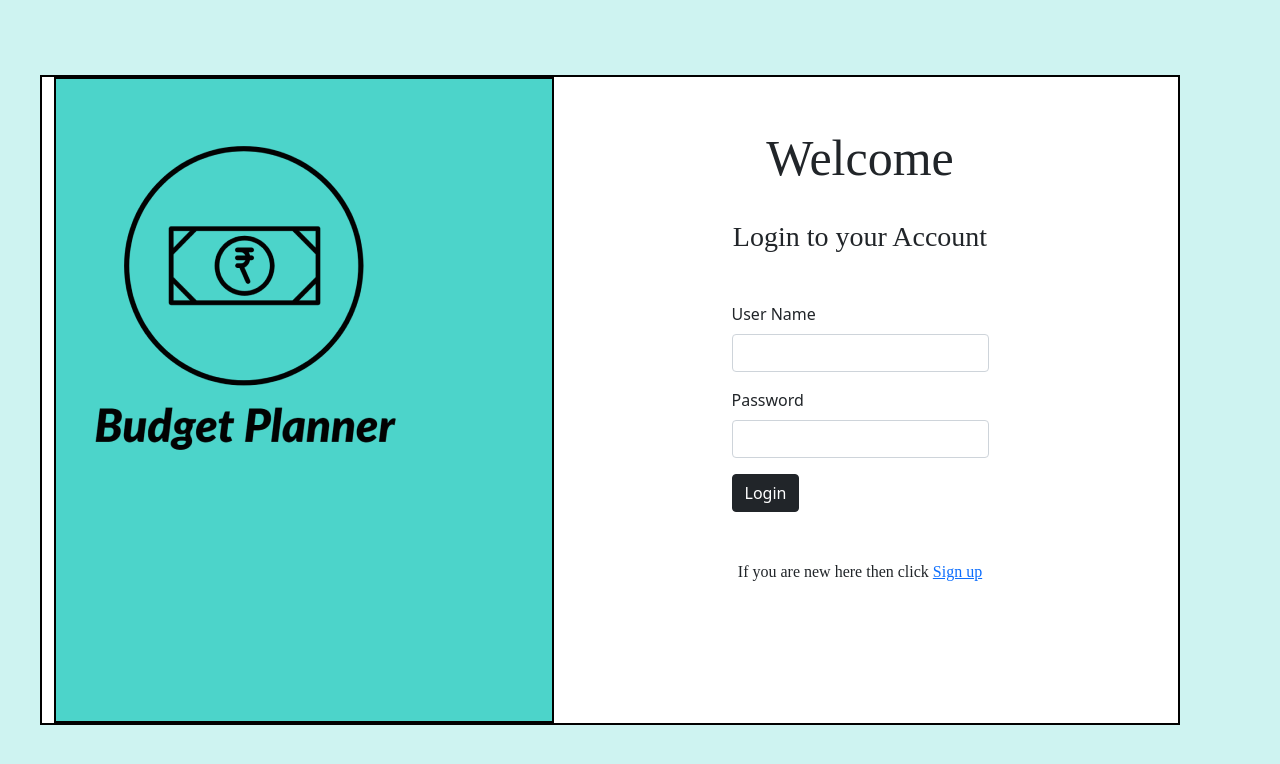
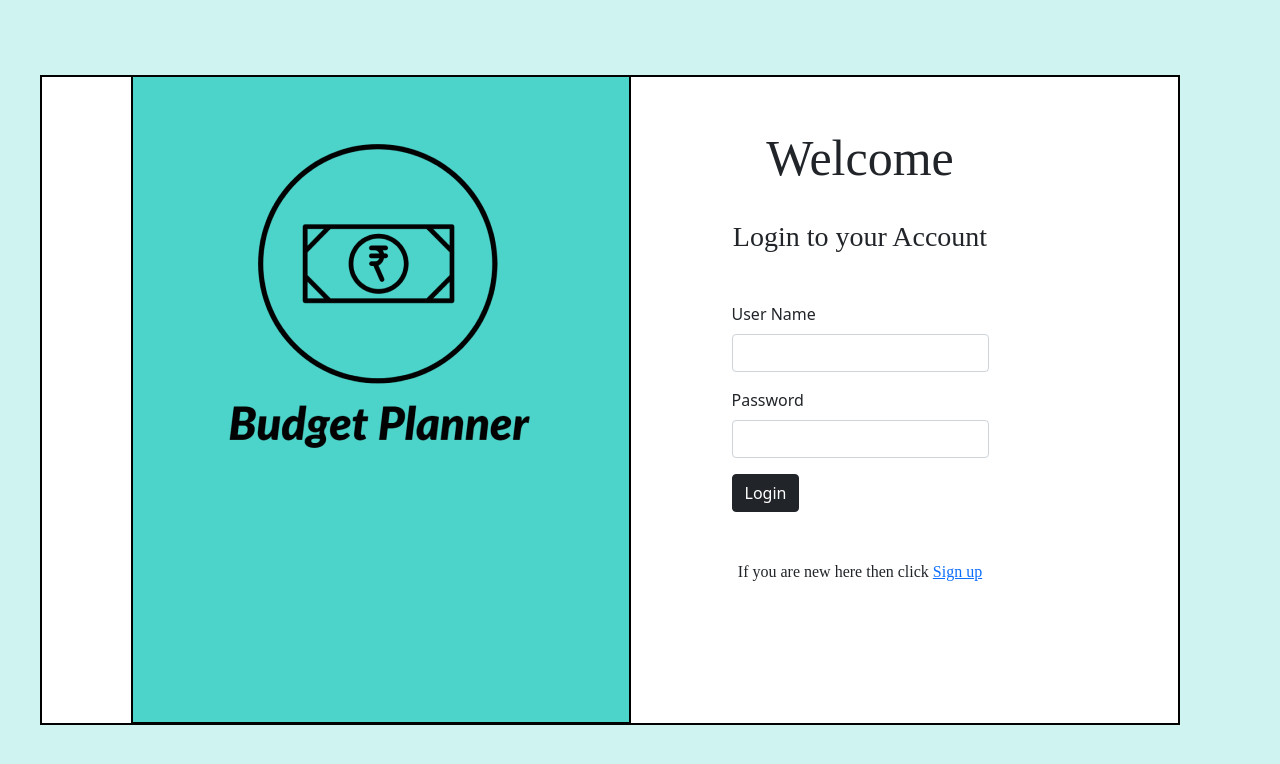
Before and after one commit to aadilMohd/BudgetPlanner, a Django app: page / in a window 1280 px wide. Shown: the top 764 px of the page. Run offline with Django 3.2, Linux system fonts and the light colour scheme.

Commit message:
login_solved

```diff
--- a/Templates/Home/login.html
+++ b/Templates/Home/login.html
@@ -1,75 +1,18 @@
 {% load static %}
 <!doctype html>
-
 <html lang="en">
-
 <head>
   <!-- Required meta tags -->
   <meta charset="utf-8">
   <meta name="viewport" content="width=device-width, initial-scale=1">
 
   <!-- Bootstrap CSS -->
-
-  <link rel="stylesheet" href="./Templates/loginstyle.css">
+  <link rel="stylesheet" href="../static/css/loginstyle.css">
 
   <link href="https://cdn.jsdelivr.net/npm/bootstrap@5.1.3/dist/css/bootstrap.min.css" rel="stylesheet"
     integrity="sha384-1BmE4kWBq78iYhFldvKuhfTAU6auU8tT94WrHftjDbrCEXSU1oBoqyl2QvZ6jIW3" crossorigin="anonymous">
-
   <title>Welcome</title>
-
-  <style>
-  html {
-    background-color: #CEF3F1;
-  }
-
-  .mainframe {
-    position: absolute;
-    width: 1200px;
-    height: 650px;
-    align-items: flex-start;
-    left: calc(50% - 1200px/2);
-    top: calc(50% - 650px/2);
-    display: flex;
-    flex-direction: row;
-    order: 2;
-
-    background: #FFFFFF;
-    border: 2px solid #000000;
-    box-sizing: border-box;
-  }
-
-  .left {
-    float: left;
-    width: 500px;
-    height: 100%;
-    left: calc(50% - 490px/2 - 355px);
-    top: calc(50% - 650px/2);
-    align-items: center;
-
-    background: #4CD4CA;
-    border: 2px solid #000000;
-    margin: 0%;
-    /* box-sizing: border-box; */
-
-  }
-  .right{
-    display: inline-block;
-margin: 0 auto;
-padding: 3px;
-  }
-
-  .text{
-    text-align: center;
-    font-family:  Petrona;
-  }
-
-  .logo{
-    align-content: center;
-  }
-  </style>
-
 </head>
-
 <body>
 
   <!-- Optional JavaScript; choose one of the two! -->
@@ -84,27 +27,16 @@ padding: 3px;
     <script src="https://cdn.jsdelivr.net/npm/@popperjs/core@2.10.2/dist/umd/popper.min.js" integrity="sha384-7+zCNj/IqJ95wo16oMtfsKbZ9ccEh31eOz1HGyDuCQ6wgnyJNSYdrPa03rtR1zdB" crossorigin="anonymous"></script>
     <script src="https://cdn.jsdelivr.net/npm/bootstrap@5.1.3/dist/js/bootstrap.min.js" integrity="sha384-QJHtvGhmr9XOIpI6YVutG+2QOK9T+ZnN4kzFN1RtK3zEFEIsxhlmWl5/YESvpZ13" crossorigin="anonymous"></script>
     -->
+
   <div class="container mainframe">
-
     <div class="left">
-
-
-
       <img class="logo" src="{% static 'images/logo.png' %}" alt="logo">
-
-
     </div>
-
-
-
     <div class="right">
-
       <div class="containe m-5">
-
         <h1 class="text" style="font-size: 50px;">Welcome</h1>
         <br>
         <h3 class="text">Login to your Account</h3>
-
         <form class="m-5" action="/login" method="post">
           {% csrf_token %}
           <div class="mb-3">
@@ -116,21 +48,11 @@ padding: 3px;
             <label for="exampleInputPassword1" class="form-label">Password</label>
             <input type="password" class="form-control" name="pass" id="exampleInputPassword1">
           </div>
-
           <button type="submit" class="btn btn-dark">Login</button>
-
         </form>
-
         <p class="text ">If you are new here then click <a href="/signup">Sign up</a> </p>
-
       </div>
-
     </div>
-
-
-
-
   </div>
 </body>
-
 </html>
--- a/static/css/loginstyle.css
+++ b/static/css/loginstyle.css
@@ -20,8 +20,10 @@ html {
   .left {
     float: left;
     width: 500px;
-    height: 100%;
-    left: calc(50% - 490px/2 - 355px);
+    position: relative;
+    height: 100.5%;
+    right: calc(50% - 1265px/2);
+    /* left: calc(50% - 490px/2 - 355px); */
     top: calc(50% - 650px/2);
 
     background: #4CD4CA;
@@ -36,6 +38,12 @@ margin: 0 auto;
 padding: 3px;
   }
 
+  .logo{
+    display: block;
+    margin-left: auto;
+    margin-right: auto;
+  }
+
   .text{
     text-align: center;
     font-family:  Petrona;
```
